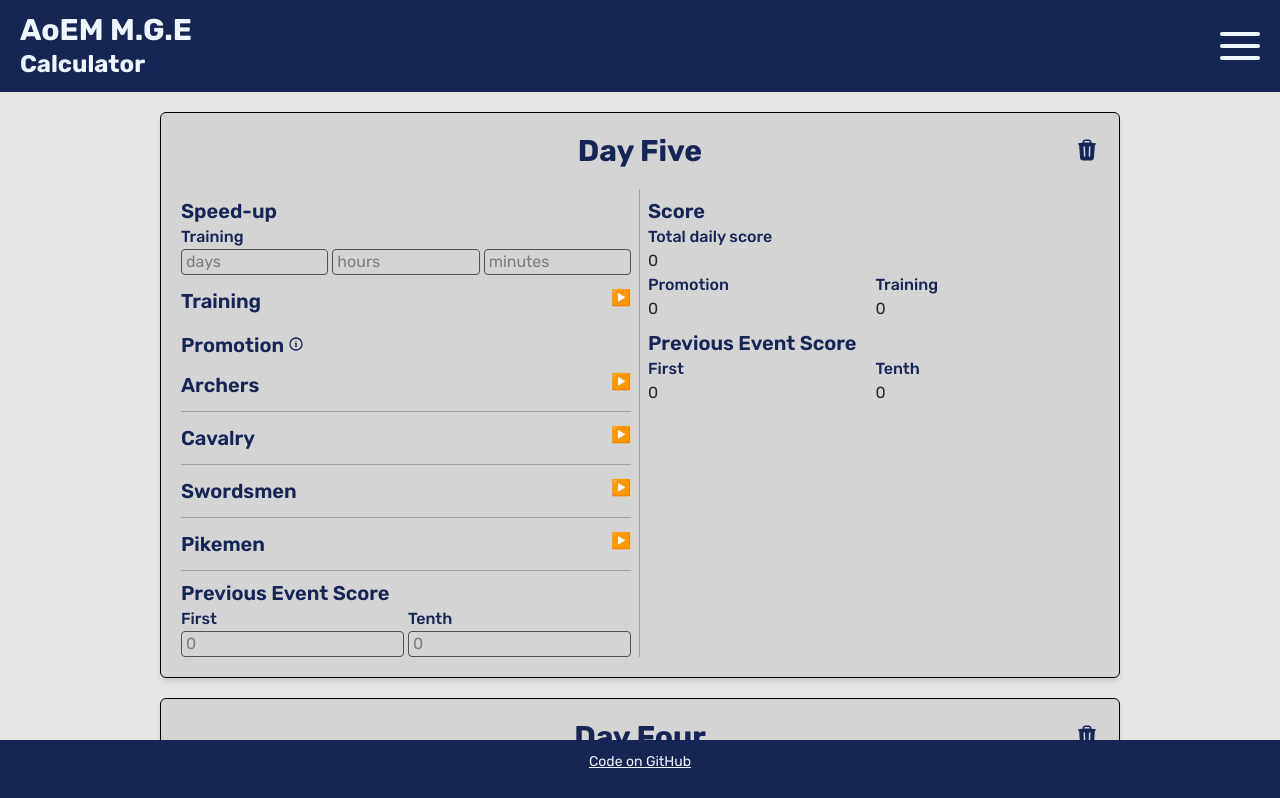
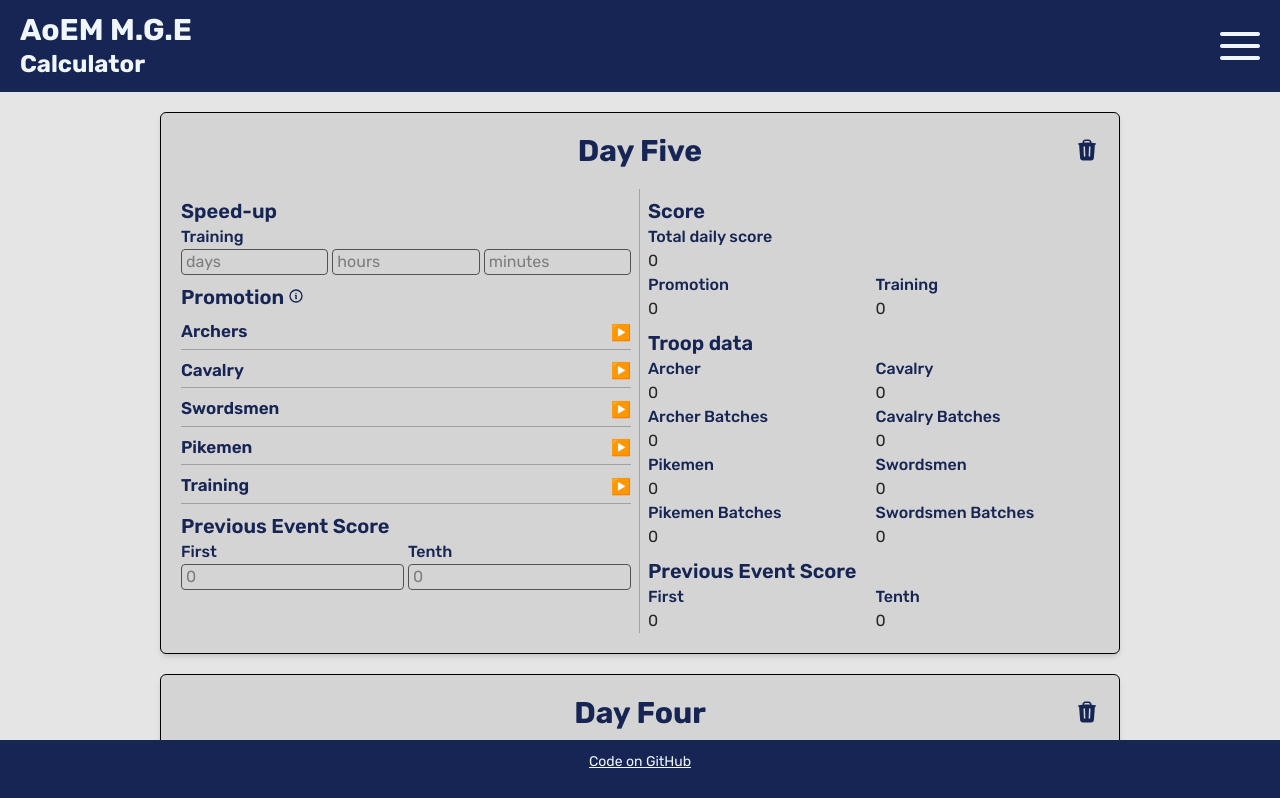
Before and after one commit to haggqvist459/AOEM_MGE_TS, a React (Vite) app: page / in a window 1280 px wide. Shown: the top 798 px of the page. Built offline with nearby package versions, Linux system fonts and the light colour scheme.

Commit message:
testing score calculation

```diff
--- a/src/components/calculators/DayFiveCalc.tsx
+++ b/src/components/calculators/DayFiveCalc.tsx
@@ -7,7 +7,7 @@ import {
   DayFiveStateData, TroopType, TroopTypeData, useAppDispatch, updateTroopTypeField,
 } from '@/redux'
 import {
-  CalculatorHeader, CalculatorContainer, ExpandableHeader, ExpandableSection,
+  CalculatorHeader, CalculatorContainer, ExpandableSection,
   Modal, Input, Output, SubHeader, TimeSelector, InfoButton, RowWrapper, Troop,
 } from '@/components';
 import { Dropdown, mapToDropdownOptions } from '@/components/ui/dropdown'
@@ -92,8 +92,21 @@ const DayFiveCalc = (props: Props) => {
             onChange={handleLocalChange}
             onBlur={handleBlur}
           />
-          <ExpandableHeader title='Training' isExpanded={trainingExpanded} toggleExpansion={() => setTrainingExpanded(prev => !prev)} />
-          <ExpandableSection isExpanded={trainingExpanded}>
+          <div className='flex space-x-1'>
+            <SubHeader title='Promotion' />
+            <InfoButton message='Input numbers from your Stable, Archery Range etc. Speed-ups will be evenly split. Troop types with empty fields will be ignored, and leftover speed-ups will be allocated for training' />
+          </div>
+          {(Object.entries(localState.troops) as [TroopType, TroopTypeData][]).map(([troopType, troopData]) => (
+            <Troop
+              key={troopType}
+              troopType={troopType}
+              troopTypeData={troopData}
+              onChange={handleTroopLocalChange}
+              onBlur={handleTroopBlur}
+              onInstantDispatch={handleTroopInstantDispatch}
+            />
+          ))}
+          <ExpandableSection title='Training' isExpanded={trainingExpanded}  toggleExpansion={() => setTrainingExpanded(prev => !prev)}>
             <RowWrapper>
               <Dropdown
                 id='troopTraining'
@@ -120,20 +133,6 @@ const DayFiveCalc = (props: Props) => {
               showSeconds={true}
             />
           </ExpandableSection>
-          <div className='flex space-x-1'>
-            <SubHeader title='Promotion' />
-            <InfoButton message='Input numbers from your Stable, Archery Range etc. Speed-ups will be evenly split. Troop types with empty fields will be ignored, and leftover speed-ups will be allocated for training' />
-          </div>
-          {(Object.entries(localState.troops) as [TroopType, TroopTypeData][]).map(([troopType, troopData]) => (
-            <Troop
-              key={troopType}
-              troopType={troopType}
-              troopTypeData={troopData}
-              onChange={handleTroopLocalChange}
-              onBlur={handleTroopBlur}
-              onInstantDispatch={handleTroopInstantDispatch}
-            />
-          ))}
           <SubHeader title='Previous Event Score' />
           <RowWrapper>
             <Input
@@ -161,6 +160,23 @@ const DayFiveCalc = (props: Props) => {
             <Output label="Promotion" value={localState.score.promotion} />
             <Output label="Training" value={localState.score.training} />
           </RowWrapper>
+          <SubHeader title='Troop data' />
+          <RowWrapper>
+            <Output label='Archer' value={localState.troops['Archers'].troopTotalScore} />
+            <Output label='Cavalry' value={localState.troops['Cavalry'].troopTotalScore} />
+          </RowWrapper>
+          <RowWrapper>
+            <Output label='Archer Batches' value={localState.troops['Archers'].maxPromotableBatches} />
+            <Output label='Cavalry Batches' value={localState.troops['Cavalry'].maxPromotableBatches} />
+          </RowWrapper>
+          <RowWrapper>
+            <Output label='Pikemen' value={localState.troops['Pikemen'].troopTotalScore} />
+            <Output label='Swordsmen' value={localState.troops['Swordsmen'].troopTotalScore} />
+          </RowWrapper>
+          <RowWrapper>
+            <Output label='Pikemen Batches' value={localState.troops['Pikemen'].maxPromotableBatches} />
+            <Output label='Swordsmen Batches' value={localState.troops['Swordsmen'].maxPromotableBatches} />
+          </RowWrapper>
           <SubHeader title='Previous Event Score' />
           <RowWrapper>
             <Output label='First' value={toNumber(localState.previousEvent.first)} />
--- a/src/components/calculators/DayThreeCalc.tsx
+++ b/src/components/calculators/DayThreeCalc.tsx
@@ -109,6 +109,7 @@ const DayThreeCalc = (props: Props) => {
       <CalculatorHeader title="Day Three" handleClick={() => setShowModal(true)} />
       <div className='flex flex-col md:flex-row'>
         <div className='calculator-input'>
+          <SubHeader title='Gathering'/>
           {localState.troops.map((troop: GatherTroopData, index: number) => (
             <GatherTroop
               key={index}
@@ -142,6 +143,7 @@ const DayThreeCalc = (props: Props) => {
               onChange={(e) => dropdownDispatch('allianceCenterId', e.target.value)}
             />
           </RowWrapper>
+          <SubHeader title='Advent wheel'/>
           <Input
             id='empireCoins'
             placeholder="0"
--- a/src/components/layout/ExpandableHeader.tsx
+++ b/src/components/layout/ExpandableHeader.tsx
@@ -12,13 +12,13 @@ const ExpandableHeader = ({
   toggleExpansion
 }: Props) => {
   return (
-    <div className='flex flex-row space-x-2 mt-1'>
+    <div className='flex flex-row space-x-2 mt-2'>
       <button
         type='button'
         onClick={() => toggleExpansion(!isExpanded)}
         className="flex flex-row items-center justify-between w-full text-left focus:outline-none"
       >
-        <SubHeader title={title} />
+        <h3 className='text-[17px] font-semibold text-primary'>{title}</h3>
         {/* Triangle Icon */}
         <span className={`text-primary font-sans inline-block transform transition-transform ${isExpanded ? "rotate-90" : "rotate-0"}`}>
           ▶
--- a/src/components/layout/ExpandableSection.tsx
+++ b/src/components/layout/ExpandableSection.tsx
@@ -2,17 +2,36 @@ type Props = {
   isExpanded: boolean
   height?: string
   children: React.ReactNode
+  title: string
+  toggleExpansion: (isExpanded: boolean) => void
 }
 
 const ExpandableSection = ({
   isExpanded = false,
   height = 'max-h-50',
-  children
+  children,
+  title,
+  toggleExpansion
 
 }: Props) => {
   return (
-    <div className={`pb-2 transition-all duration-300 ease-in-out overflow-hidden ${isExpanded ? `${height} opacity-100 translate-y-0` : "max-h-0 opacity-0 -translate-y-3 pointer-events-none"}`}>
-      {children}
+    <div className="mb-1 pb-1 border-b border-neutral-400">
+      <div className='flex flex-row space-x-2 mt-2'>
+        <button
+          type='button'
+          onClick={() => toggleExpansion(!isExpanded)}
+          className="flex flex-row items-center justify-between w-full text-left focus:outline-none"
+        >
+          <h3 className='text-[17px] font-semibold text-primary'>{title}</h3>
+          {/* Triangle Icon */}
+          <span className={`text-primary font-sans inline-block transform transition-transform ${isExpanded ? "rotate-90" : "rotate-0"}`}>
+            ▶
+          </span>
+        </button>
+      </div>
+      <div className={`transition-all duration-300 ease-in-out overflow-hidden ${isExpanded ? `${height} opacity-100 translate-y-0 ` : "max-h-0 opacity-0 -translate-y-3 pointer-events-none"}`}>
+        {children}
+      </div>
     </div>
   )
 }
--- a/src/components/ui/GatherTroop.tsx
+++ b/src/components/ui/GatherTroop.tsx
@@ -22,9 +22,7 @@ const GatherTroop = ({
   const [isExpanded, setIsExpanded] = useState(false);
 
   return (
-    <div className="pb-1 mb-1 border-b border-neutral-400">
-      <ExpandableHeader title={troopData.name} isExpanded={isExpanded} toggleExpansion={() => setIsExpanded(prev => !prev)} />
-      <ExpandableSection isExpanded={isExpanded}>
+      <ExpandableSection title={troopData.name} isExpanded={isExpanded} toggleExpansion={() => setIsExpanded(prev => !prev)} >
         <Input
           id={`${troopData.id}-name`}
           placeholder="Harald III"
@@ -72,7 +70,6 @@ const GatherTroop = ({
           </div>
         </div>
       </ExpandableSection>
-    </div>
   )
 }
 
--- a/src/components/ui/SubHeader.tsx
+++ b/src/components/ui/SubHeader.tsx
@@ -4,9 +4,9 @@ type Props = {
 
 const SubHeader = ({ title }: Props) => {
   return (
-    <div className="sub-header">
+    <h3 className="sub-header">
       {title}
-    </div>
+    </h3>
   )
 }
 
--- a/src/components/ui/Troop.tsx
+++ b/src/components/ui/Troop.tsx
@@ -25,9 +25,7 @@ const Troop = ({
   const [isExpanded, setIsExpanded] = useState(false);
 
   return (
-    <div className="pb-1 mb-1 border-b border-neutral-400">
-      <ExpandableHeader title={troopType} isExpanded={isExpanded} toggleExpansion={() => setIsExpanded(prev => !prev)} />
-      <ExpandableSection isExpanded={isExpanded}>
+      <ExpandableSection title={troopType} isExpanded={isExpanded} toggleExpansion={() => setIsExpanded(prev => !prev)} >
         <RowWrapper>
           <Dropdown
             id={`${troopType}-baseTier`}
@@ -71,7 +69,6 @@ const Troop = ({
           showSeconds={true}
         />
       </ExpandableSection>
-    </div>
   )
 }
 
--- a/src/redux/slices/dayFive/dayFiveSlice.ts
+++ b/src/redux/slices/dayFive/dayFiveSlice.ts
@@ -1,5 +1,5 @@
 import { createSlice, PayloadAction } from "@reduxjs/toolkit";
-import { DayFiveStateData, TroopType, TroopTypeData, UpdateTroopTypePayload } from "./dayFive.types";
+import { DayFiveStateData, TroopType, TroopTypeData, UpdateTroopTypePayload, calculatePromotionScore } from "../dayFive";
 import { saveData, loadData, toNumber, updateFieldDelegated, toSeconds, TROOP_TIER_MULTIPLIERS } from "@/utils";
 import { DAY_KEYS, POINTS_AND_MULTIPLIERS, TROOP_TYPES } from "@/utils";
 import { TimeData } from "@/types";
@@ -70,14 +70,16 @@ const dayFiveSlice = createSlice({
     },
     calculateDailyScore: (state) => {
         let trainingSpeedupSeconds = toSeconds(state.initialTrainingSpeedup)
-
+        let remainingTrainingSpeedup = 0
         // only calculate the score if there is speed up
         if (trainingSpeedupSeconds >= 0){
-
+          remainingTrainingSpeedup = calculatePromotionScore(Object.values(state.troops), trainingSpeedupSeconds)
         }
         // if there's remaining training speedup after promotion, calculate training score
         const trainingTimeSeconds = toSeconds(state.trainedTroopsTrainingTime)
+        if (remainingTrainingSpeedup > trainingTimeSeconds){
 
+        }
     },
     resetState: () => {
       const reset = {
```
Also changed, not shown: src/redux/slices/dayFive/dayFive.utils.ts (+17 -3 lines).
